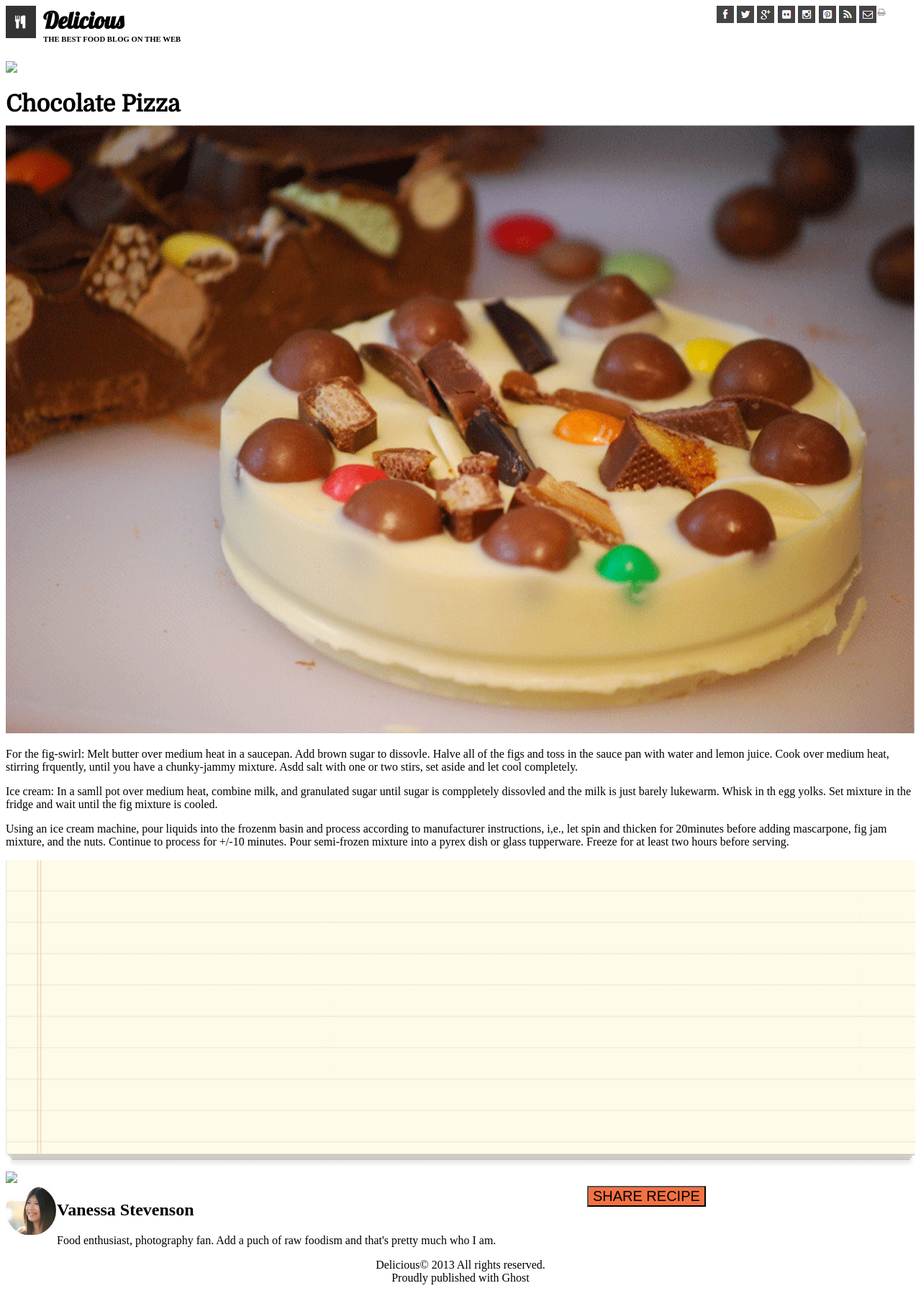
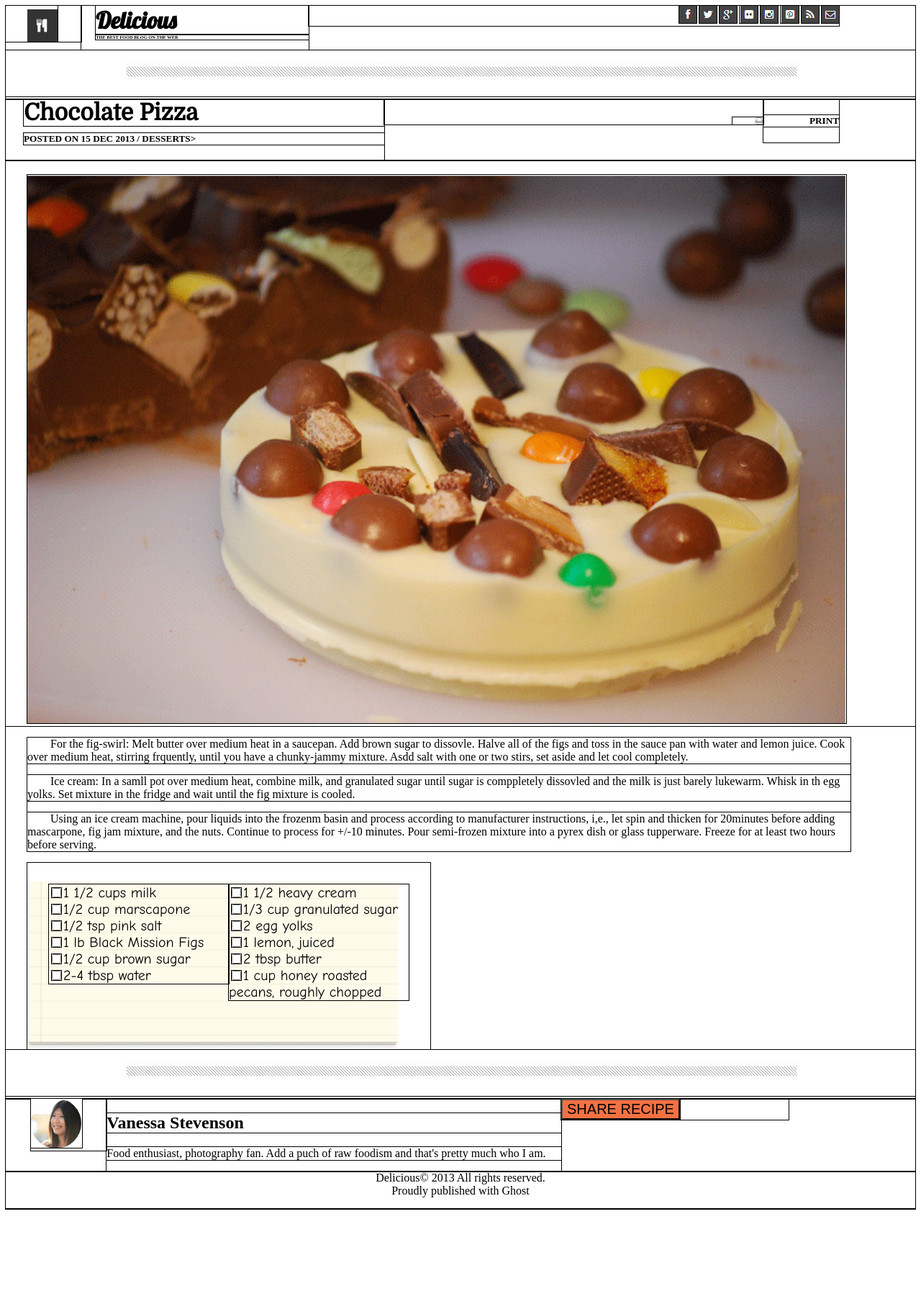
Before and after one commit to qlalberta/Chocolate_pizza, a plain HTML site: page index.html in a window 1280 px wide. Shown: the whole page at 72% size. After the commit the page ends 1688 px from the top, so only its background shows below. Drawn offline with Linux system fonts and the light colour scheme.

Commit message:
added form and revised the html format

```diff
--- a/css/style.css
+++ b/css/style.css
@@ -1,58 +1,144 @@
-h1{
+
+* {
+  outline: 1pt solid black;
+}
+
+h1 {
    text-align:left;
-   }
-   h6{
-     margin-top: 0;
-   }
-   #list{
-     width:100%;
-     margin: auto;
-   }
-   #border{
-     width:100%;
-   }
-   #right{
-     text-align: right;
-   }
-   #title{
-     text-align:left;
-     margin-bottom: 10px;
-     float:left;
-     font-family: 'Domine', serif;
-   }
-   #foot_tag{
-     text-align: center;
-   }
+   margin-top: 0;
+   margin-left: 20px;
+}
 
-#logo{
-  margin-top: : 200px;
-  margin-right: 10px;
+h6 {
+  margin-top: 0;
+  margin-left: 20px;
+  font-size: 40%;
+}
 
+h5 {
+  text-align: right;
 }
-#delicious{
+
+#logo {
+  margin-top: : auto;
+  margin-left: 0px;
+  border: 10px;
+  align:left;
+  display: block;
+  padding-top:5px;
+  padding-left: 30px;
+}
+
+#delicious {
   font-family:'Lobster', cursive;
   margin-top: 0;
   margin-bottom: 0;
 }
+
+#right {
+  text-align: right;
+  border-right:200px;
+}
+
+#title {
+  text-align: left;
+  margin-left: 25px;
+  margin-bottom: 10px;
+  /*float:right;*/
+  font-family: 'Domine', serif;
+  padding :0px;
+
+}
+
+#note {
+  margin-top: 0px;
+  margin-left: 25px;
+  text-align: left;
+  /*position: relative;*/
+}
+
+#border {
+  width:100%;
+  align:center;
+}
+
+#printer {
+  margin-top: 25px;
+  /*margin-left: 50px;*/
+  padding-left: 30px;
+  align: right;
+  display: block;
+  float: right;
+}
+
 #chocopizza {
-  width:100%;
-  height:100%;
+  width:90%;
+  height:90%;
   padding:0;
-  border:0;
-  margin:auto;
+  margin-top: 20px;
+  margin-left: 30px;
+  margin-right: 30px;
 }
+
+#text {
+  text-indent: 2em;
+  margin-left: 30px;
+  margin-right: 90px;
+}
+
+form {
+  background-image: url("../lab-assets/list-bg.png");
+  background-repeat: no-repeat;
+  background-position: bottom left;
+  background-size: 92% 90%;
+  font-family: "Comic Sans MS", cursive;
+  padding: 30px 30px 30px 30px;
+  /*margin-top: 30px;*/
+  margin-left: 30px;
+  font-size: 20px;
+  width: 500px;
+  height:200px;
+}
+
+#form-left {
+  width: 50%;
+  float: left;
+  /*margin-left: 0px;*/
+  /*padding-right: 0px;*/
+}
+
+#form-right {
+  width: 50%;
+  float: right;
+}
+
+#profilepic {
+ align: center;
+ margin-left: 35px;
+}
+
+#foot_tag {
+  text-align: center;
+}
+
 button{
   background-color: #f47142;
   font-size:20px;
   text-align: center;
 }
 
+.row,
+.column {
+  box-sizing: border-box;
+}
+
 .row::before,
 .row::after {
   content: "";
+  display: table;
 }
 
-row::after {
+.row::after {
   clear:both;
 }
 
@@ -61,7 +147,9 @@ row::after {
   float: left;
 }
 
-col-1 {
+/*one column is 8.33% wide*/
+
+.col-1 {
   width: 8.33%;
 }
 
@@ -74,37 +162,37 @@ col-1 {
 }
 
 .col-4 {
-  width: 33.32%;
+  width: 33.32%
 }
 
 .col-5 {
-  width: 41.65%;
+  width: 41.65%
 }
 
 .col-6 {
-  width: 49.98%;
+  width: 49.98%
 }
 
 .col-7 {
-  width: 58.3%;
+  width: 58.3%
 }
 
 .col-8 {
-  width: 66.66%;
+  width: 66.66%
 }
 
 .col-9 {
-  width: 74.97%;
+  width: 74.97%
 }
 
 .col-10 {
-  width: 83.3%;
+  width: 83.3%
 }
 
 .col-11 {
-  width: 91.66%;
+  width: 91.66%
 }
 
 .col-12 {
-  width: 100%;
+  width: 100%
 }
--- a/index.html
+++ b/index.html
@@ -1,11 +1,12 @@
 <!DOCTYPE html>
 <html>
-  <header>
+  <head>
     <title>Delicious</title>
     <link href="css/style.css" type="text/css" rel="stylesheet"/>
     <link href="https://fonts.googleapis.com/css?family=Domine|Lobster|Philosopher" rel="stylesheet">
-  </header>
-  <head>
+  </head>
+  <body>
+    <header>
     <div class="row">
     <div class="column col-1">
       <img id ="logo" src="lab-assets/logo.png"/>
@@ -14,7 +15,7 @@
     <h1 id="delicious">Delicious</h1>
     <h6>THE BEST FOOD BLOG ON THE WEB</h6>
     </div>
-      <div id="right" class="column col-8">
+    <div id="right" class="column col-7">
       <img src="lab-assets/fb-icon.png"/>
       <img src="lab-assets/twit-icon.png"/>
       <img src="lab-assets/gp-icon.png"/>
@@ -27,44 +28,63 @@
     </div>
     <div class= "row">
     <div class="column col-12">
-<img id ="border" src="lab-assets/border.png"/>
+    <img id="border" src="lab-assets/banner.png"/>
     </div>
     </div>
+   </header>
+   <main>
+   <div class ="row">
+   <div class="column col-5">
+     <h1 id="title">Chocolate Pizza</h1>
+     <h5 id="note">POSTED ON 15 DEC 2013 / DESSERTS></h5>
    </div>
-</head>
-<body>
-  <div class ="row">
-    <div class="column col-6">
-<h1 id="title">Chocolate Pizza</h1>
+   <div class="column col-5">
+     <img id= "printer" src="lab-assets/print-icon.png"/>
    </div>
-</div class="column col-6">
-<img src="lab-assets/print-icon.png"/>
+  <div class="column col-1">
+    <h5>PRINT</h5>
   </div>
    </div>
-</div>
-<div>
+   <div class ="row">
+     <div class="column col-12">
      <img id="chocopizza" src="lab-assets/choco-pizza.png"/>
      </div>
-<div>
+   </div>
+   <div id="text">
      <p>For the fig-swirl: Melt butter over medium heat in a saucepan. Add brown sugar to dissovle. Halve all of the figs and toss in the sauce pan with water and lemon juice. Cook over medium heat, stirring frquently, until you have a chunky-jammy mixture. Asdd salt with one or two stirs, set aside and let cool completely.</p>
      <p>Ice cream: In a samll pot over medium heat, combine milk, and granulated sugar until sugar is comppletely dissovled and the milk is just barely lukewarm. Whisk in th egg yolks. Set mixture in the fridge and wait until the fig mixture is cooled.</p>
      <p>Using an ice cream machine, pour liquids into the frozenm basin and process according to manufacturer instructions, i,e., let spin and thicken for 20minutes before adding mascarpone, fig jam mixture, and the nuts. Continue to process for +/-10 minutes. Pour semi-frozen mixture into a pyrex dish or glass tupperware. Freeze for at least two hours before serving.</p>
     </div>
-<div>
-<img id="list" src="lab-assets/list-bg.png"/>
+    <form>
+        <div id=form-left>
+          <input type="checkbox" />1 1/2 cups milk<br />
+          <input type="checkbox" />1/2 cup marscapone<br />
+          <input type="checkbox" />1/2 tsp pink salt<br />
+          <input type="checkbox" />1 lb Black Mission Figs<br />
+          <input type="checkbox" />1/2 cup brown sugar<br />
+          <input type="checkbox" />2-4 tbsp water<br />
         </div>
+        <div id=form-right>
+          <input type="checkbox" />1 1/2 heavy cream<br />
+          <input type="checkbox" />1/3 cup granulated sugar<br />
+          <input type="checkbox" />2 egg yolks<br />
+          <input type="checkbox" />1 lemon, juiced<br />
+          <input type="checkbox" />2 tbsp butter<br />
+          <input type="checkbox" />1 cup honey roasted pecans, roughly chopped<br />
+        </div>
+      </form>
     <div class= "row">
     <div class="column col-12">
-<img id ="border" src="lab-assets/border.png"/>
+      <img id ="border" src="lab-assets/banner.png"/>
      </div>
      </div>
-  </body>
+   </main>
    <footer>
      <div class="row">
-      <div class = "column col 2">
+     <div class = "column col-1" id="profilepic">
        <img src="lab-assets/van-pic.png"/>
      </div>
-  <div class = "column col-7">
+     <div class = "column col-6">
        <h2>Vanessa Stevenson</h2>
        <p>Food enthusiast, photography fan. Add a puch of raw foodism and that's pretty much who I am.</p>
       </div>
@@ -78,3 +98,5 @@
       </div>
       </div>
     </footer>
+   </body>
+ </html>
```
Also changed, not shown: lab-assets/banner.png (added). Lines whose indentation alone changed are shown as unchanged.
